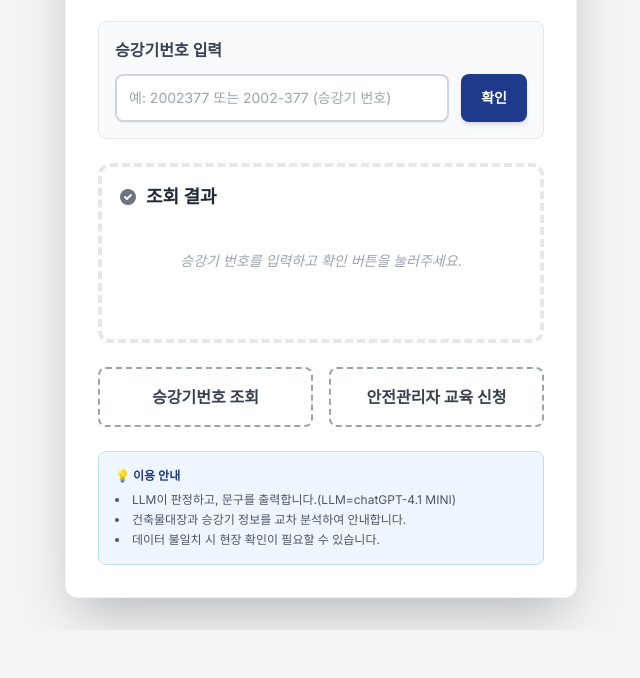
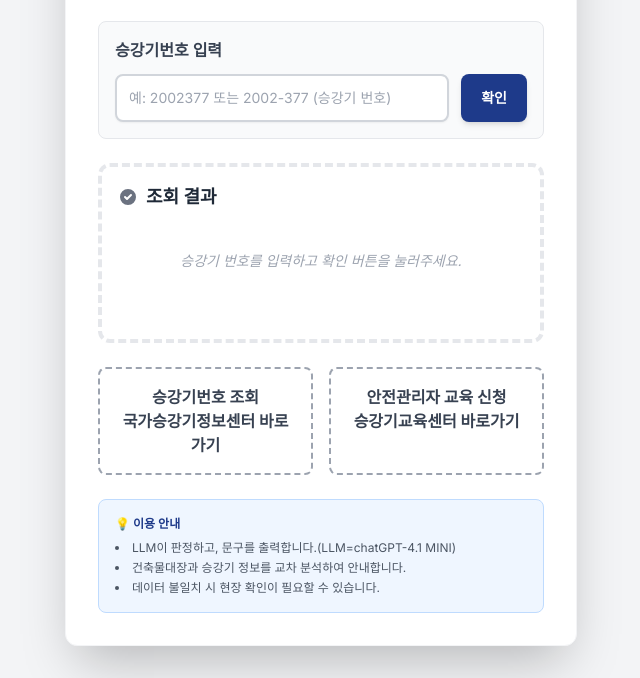
Before and after one commit to sun62199-jpg/building-api, a website: page public/index.html in a window 1280 px wide. Shown: the part 182-860 px from the top of the page, without its empty margins (319-959 px from the left). Before the commit the page ends 812 px from the top, so only its background shows below. Drawn offline with nearby package versions, Linux system fonts and the light colour scheme.

Commit message:
Update index.html

```diff
--- a/public/index.html
+++ b/public/index.html
@@ -85,12 +85,14 @@
         <div class="mt-6 grid grid-cols-1 sm:grid-cols-2 gap-4">
             <a href="https://www.elevator.go.kr/" target="_blank"
                class="block w-full p-4 border-2 border-dashed border-gray-400 text-center text-md font-extrabold text-gray-700 hover:bg-gray-100 hover:border-gray-500 transition duration-300 rounded-lg">
-                승강기번호 조회
+                승강기번호 조회<br>
+                국가승강기정보센터 바로가기
             </a>
 
             <a href="https://edu.koelsa.or.kr/" target="_blank"
                class="block w-full p-4 border-2 border-dashed border-gray-400 text-center text-md font-extrabold text-gray-700 hover:bg-gray-100 hover:border-gray-500 transition duration-300 rounded-lg">
-                안전관리자 교육 신청
+                안전관리자 교육 신청<br>
+                승강기교육센터 바로가기
             </a>
         </div>
 
```
